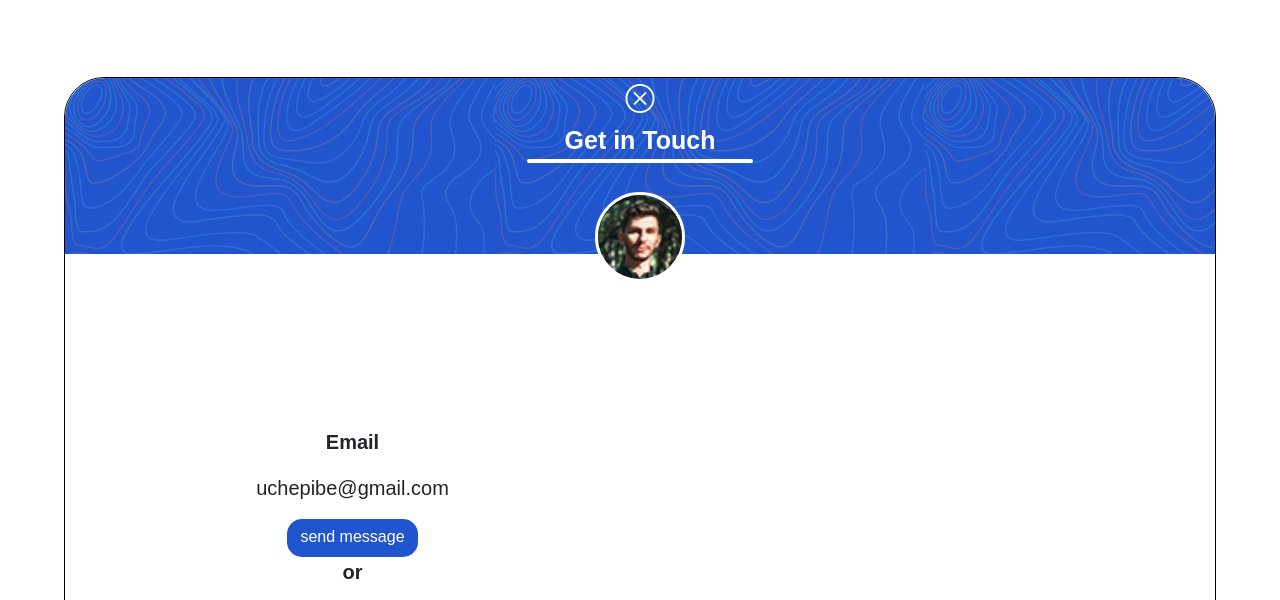
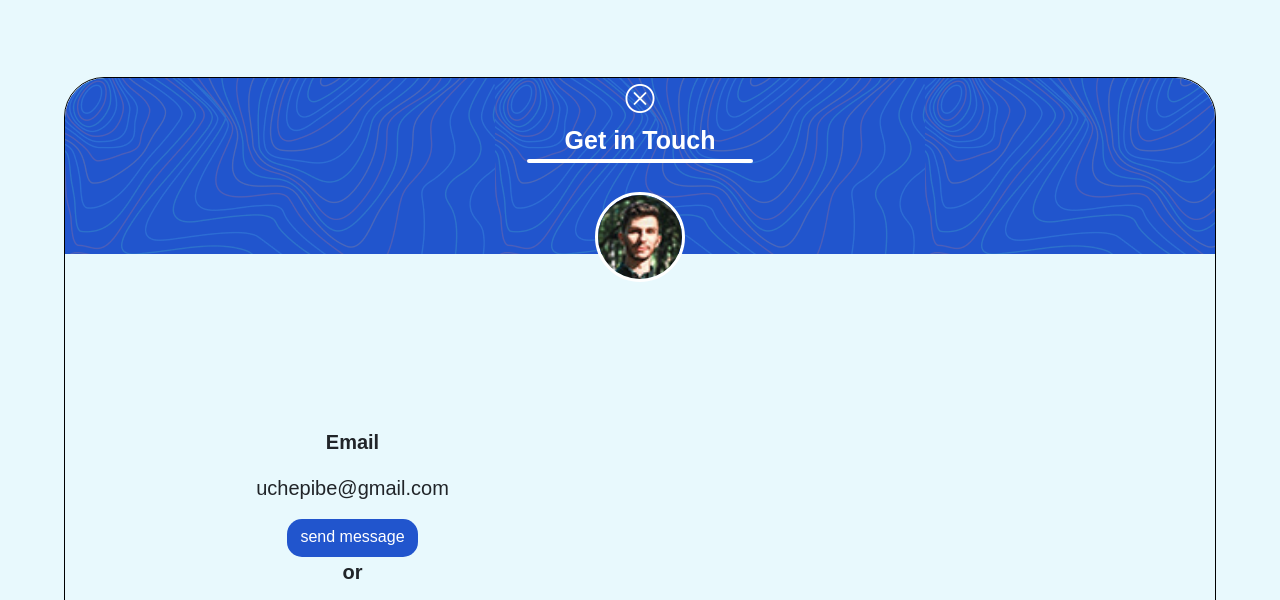
Before and after one commit to Sire6715/portfolio, a plain HTML site: page index.html in a window 1280 px wide. Shown: the part 64-664 px from the top of the page. Drawn offline with nearby package versions, Linux system fonts and the light colour scheme.

Commit message:
Add files via upload

```diff
--- a/index.html
+++ b/index.html
@@ -12,7 +12,7 @@
     <link rel="stylesheet" href="https://stackpath.bootstrapcdn.com/bootstrap/5.0.0-alpha1/css/bootstrap.min.css" integrity="sha384-r4NyP46KrjDleawBgD5tp8Y7UzmLA05oM1iAEQ17CSuDqnUK2+k9luXQOfXJCJ4I" crossorigin="anonymous">
 
 </head>
-<body  >
+<body style="background-color: #E8F9FD;"  >
 <!-- ===== nav ===== -->
 <div class="container-fluid" >
      <div class="row">
```
